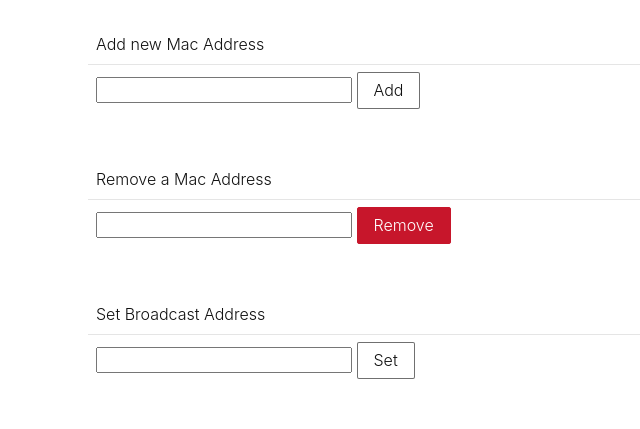
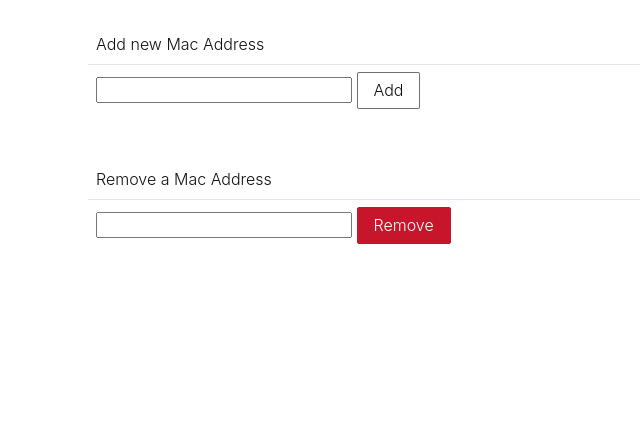
Before and after one commit to TheBros35/spook-old, a Flask app: page / in a window 1280 px wide. Shown: the part 302-731 px from the top of the page, without its empty margins (0-640 px from the left). Run offline with Flask 2, Linux system fonts and the light colour scheme; some web fonts are replaced.

Commit message:
still removing broadcast code

```diff
--- a/templates/index.jinja2
+++ b/templates/index.jinja2
@@ -39,12 +39,5 @@
         </table>
     </div>
 
-<div class="row">
-        <table>
-            <tr><th>Set Broadcast Address</th></tr>
-            <tr><td><form action="/updateBroadcast" method="get"><input name="broadcast_address" required /> <button class="p-button" type="submit">Set</button> </form></td></tr>
-        </table>
-    </div>
-
 </body>
 </html>
```
